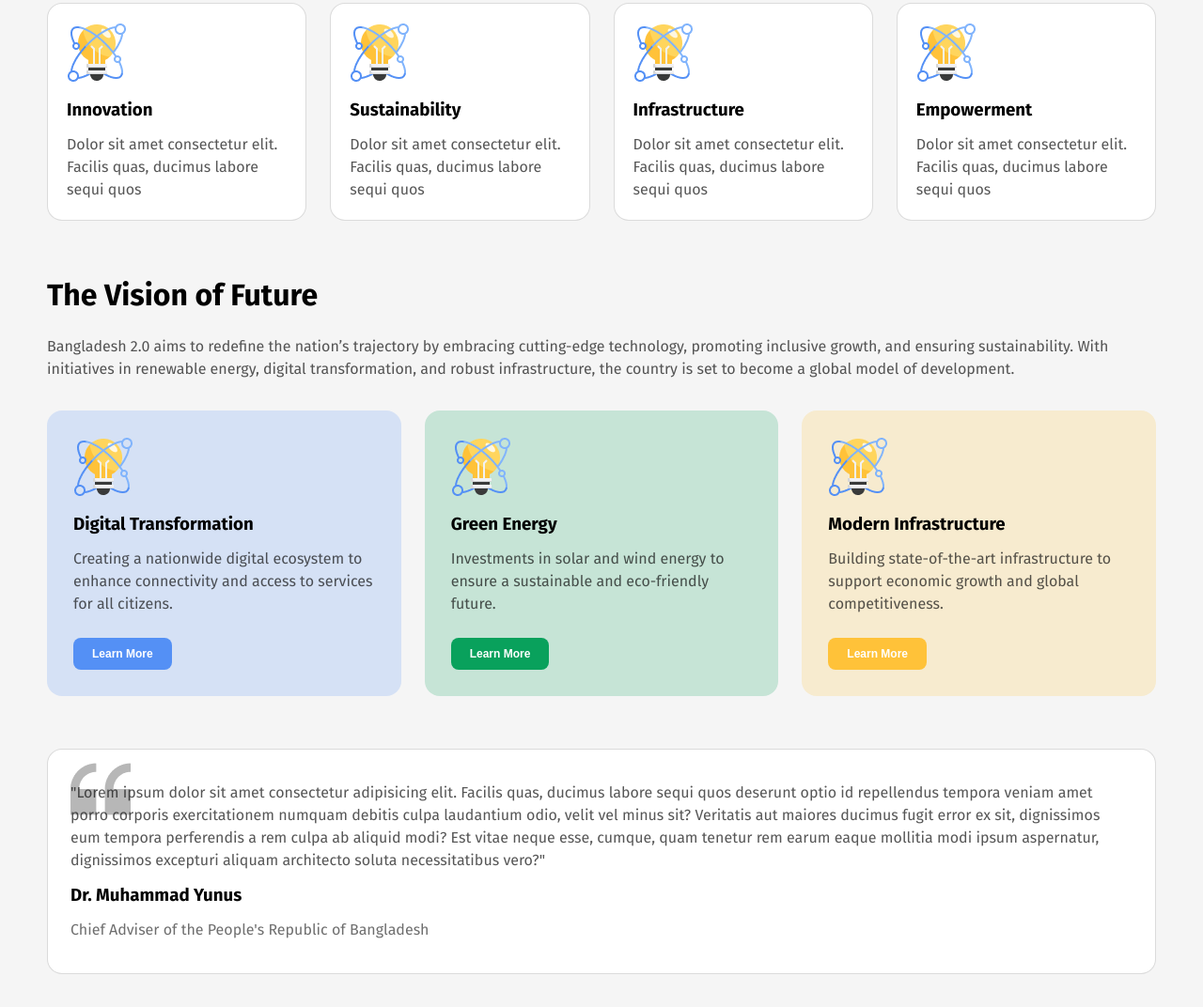
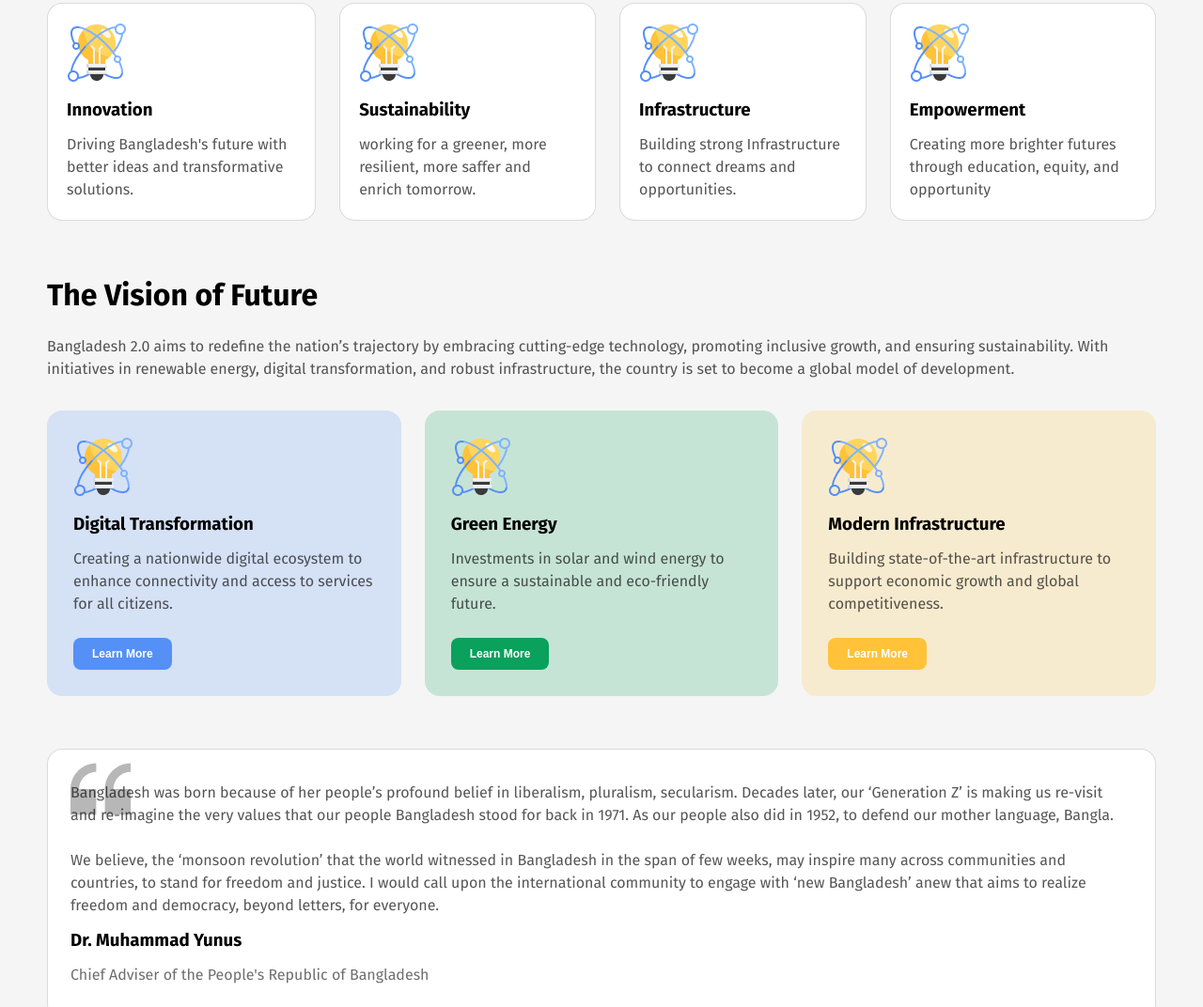
Before and after one commit to purnadebpaul64/ph-assignment-1, a plain HTML site: page index.html in a window 1280 px wide. Shown: the part 741-1813 px from the top of the page at 94% size. Drawn offline with Linux system fonts and the light colour scheme.

Commit message:
final commit

```diff
--- a/index.html
+++ b/index.html
@@ -47,8 +47,8 @@
             />
             <h3 class="card-title">Innovation</h3>
             <p>
-              Dolor sit amet consectetur elit. Facilis quas, ducimus labore
-              sequi quos
+              Driving Bangladesh's future with better ideas and transformative
+              solutions.
             </p>
           </div>
           <div class="piller-section-card">
@@ -59,8 +59,8 @@
             />
             <h3 class="card-title">Sustainability</h3>
             <p>
-              Dolor sit amet consectetur elit. Facilis quas, ducimus labore
-              sequi quos
+              working for a greener, more resilient, more saffer and enrich
+              tomorrow.
             </p>
           </div>
           <div class="piller-section-card">
@@ -71,8 +71,8 @@
             />
             <h3 class="card-title">Infrastructure</h3>
             <p>
-              Dolor sit amet consectetur elit. Facilis quas, ducimus labore
-              sequi quos
+              Building strong Infrastructure to connect dreams and
+              opportunities.
             </p>
           </div>
           <div class="piller-section-card">
@@ -83,8 +83,8 @@
             />
             <h3 class="card-title">Empowerment</h3>
             <p>
-              Dolor sit amet consectetur elit. Facilis quas, ducimus labore
-              sequi quos
+              Creating more brighter futures through education, equity, and
+              opportunity
             </p>
           </div>
         </div>
@@ -133,14 +133,17 @@
       <section class="quotes-section">
         <div class="inner-quotes">
           <p>
-            "Lorem ipsum dolor sit amet consectetur adipisicing elit. Facilis
-            quas, ducimus labore sequi quos deserunt optio id repellendus
-            tempora veniam amet porro corporis exercitationem numquam debitis
-            culpa laudantium odio, velit vel minus sit? Veritatis aut maiores
-            ducimus fugit error ex sit, dignissimos eum tempora perferendis a
-            rem culpa ab aliquid modi? Est vitae neque esse, cumque, quam
-            tenetur rem earum eaque mollitia modi ipsum aspernatur, dignissimos
-            excepturi aliquam architecto soluta necessitatibus vero?"
+            Bangladesh was born because of her people’s profound belief in
+            liberalism, pluralism, secularism. Decades later, our ‘Generation Z’
+            is making us re-visit and re-imagine the very values that our people
+            Bangladesh stood for back in 1971. As our people also did in 1952,
+            to defend our mother language, Bangla. <br /><br />
+            We believe, the ‘monsoon revolution’ that the world witnessed in
+            Bangladesh in the span of few weeks, may inspire many across
+            communities and countries, to stand for freedom and justice. I would
+            call upon the international community to engage with ‘new
+            Bangladesh’ anew that aims to realize freedom and democracy, beyond
+            letters, for everyone.
           </p>
           <h3 class="card-title">Dr. Muhammad Yunus</h3>
           <p class="designation">
--- a/style/style.css
+++ b/style/style.css
@@ -51,6 +51,10 @@ p {
   border-radius: 8px;
   font-size: 14px;
   font-weight: 600;
+  transition: all ease 0.15s;
+}
+.primary-btn:hover {
+  background-color: #09a15c;
 }
 .card-btn {
   color: #ffffff;
@@ -126,18 +130,36 @@ p {
 }
 .vsc-1 button {
   background-color: #5490f5;
+  transition: all ease 0.15s;
+}
+.vsc-1 button:hover {
+  background-color: transparent;
+  box-shadow: inset 0 0 0 2px #5490f5;
+  color: #5490f5;
 }
 .vsc-2 {
   background-color: #c6e4d6;
 }
 .vsc-2 button {
   background-color: #09a15c;
+  transition: all ease 0.15s;
+}
+.vsc-2 button:hover {
+  background-color: transparent;
+  box-shadow: inset 0 0 0 2px #09a15c;
+  color: #09a15c;
 }
 .vsc-3 {
   background-color: #f7ebcf;
 }
 .vsc-3 button {
   background-color: #ffc239;
+  transition: all ease 0.15s;
+}
+.vsc-3 button:hover {
+  background-color: transparent;
+  box-shadow: inset 0 0 0 2px #ffc239;
+  color: #ffc239;
 }
 
 /* ===== Quotes Section ===== */
@@ -223,7 +245,7 @@ select {
 /* ===== Donate Section ===== */
 .donate-section {
   text-align: center;
-  max-width: 1000px;
+  max-width: 900px;
   margin: 60px auto;
 }
 .price-cards {
@@ -234,18 +256,18 @@ select {
 }
 .price-card {
   background-color: #fff;
-  padding: 20px;
+  padding: 20px 34px;
   border-radius: 16px;
   border: 1px solid rgba(14, 14, 14, 15%);
   transition: all ease 0.15s;
 }
 .price-card h3 {
-  font-size: 24px;
+  font-size: 32px;
   color: rgba(14, 14, 14, 80%);
 }
 .donate-section input {
   display: block;
-  width: 60%;
+  width: 90%;
   padding: 16px;
   margin: 0 auto;
   text-align: center;
```
